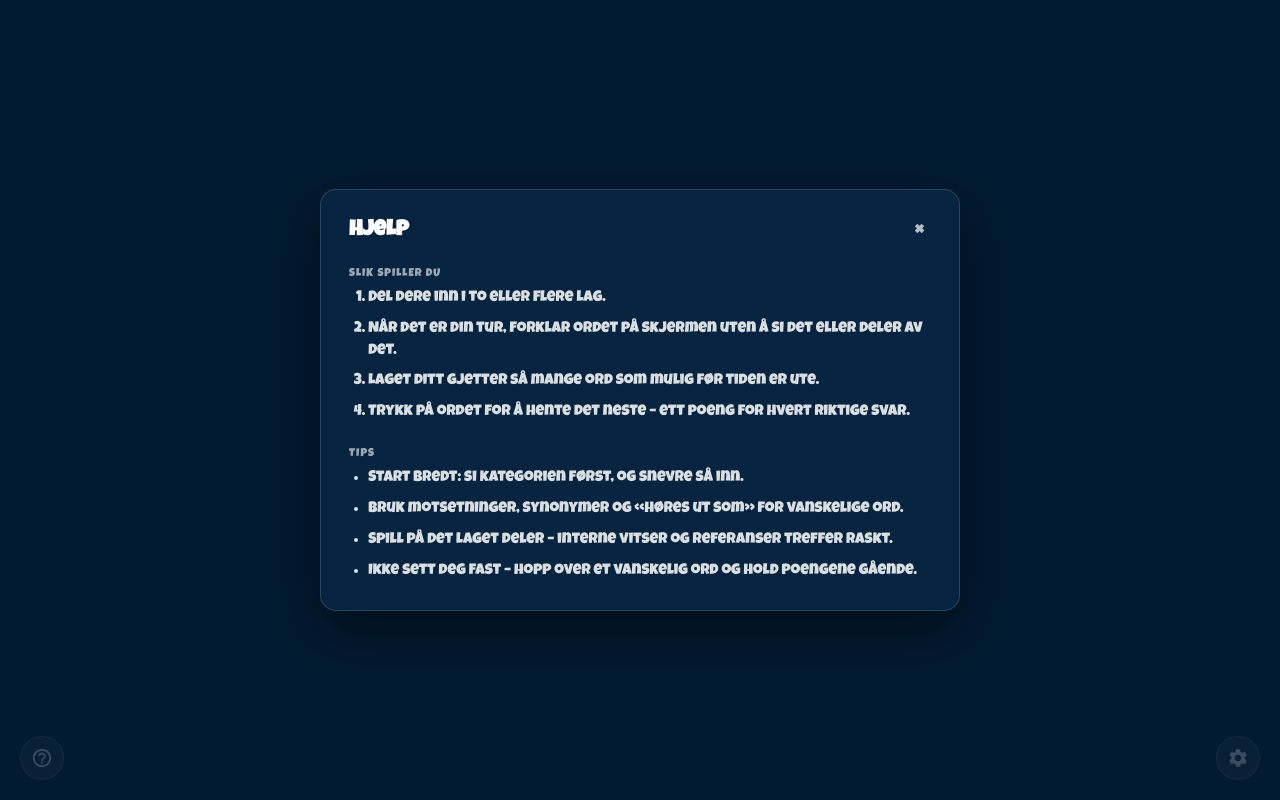
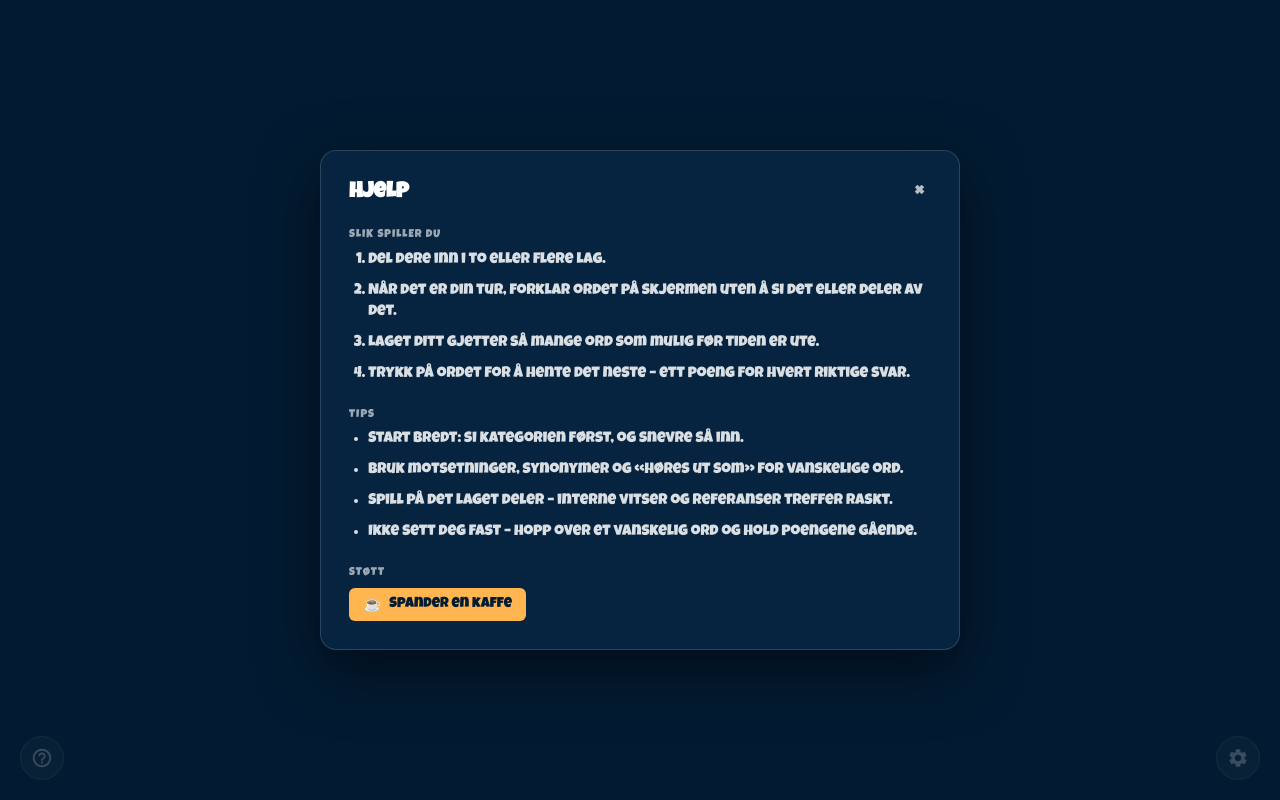
Before and after one commit to thaytharma/play-alias, a React (Vite) app: page / in a window 1280 px wide. Both pictures are taken after a click on the button 42 px from the left and 758 px from the top of the page. Built offline with nearby package versions, Linux system fonts and the light colour scheme.

Commit message:
feat: add a Buy Me a Coffee link to the help modal

```diff
--- a/src/components/RulesModal/RulesModal.module.scss
+++ b/src/components/RulesModal/RulesModal.module.scss
@@ -72,3 +72,21 @@
   border: 1px solid var(--color-border-strong);
   border-radius: 5px;
 }
+
+.coffee {
+  display: inline-flex;
+  align-items: center;
+  align-self: flex-start;
+  gap: 0.5rem;
+  padding: 0.5rem 0.9rem;
+  font-size: 0.9rem;
+  text-decoration: none;
+  color: var(--color-on-primary);
+  background: var(--color-primary);
+  border-radius: 6px;
+  transition: background 150ms ease;
+
+  &:hover {
+    background: var(--color-primary-hover);
+  }
+}
--- a/src/components/RulesModal/RulesModal.tsx
+++ b/src/components/RulesModal/RulesModal.tsx
@@ -50,6 +50,19 @@ const RulesModal: React.FC = () => {
             </li>
           </ul>
         </section>
+
+        <section className={styles.section}>
+          <span className={styles.label}>{t('support')}</span>
+          <a
+            className={styles.coffee}
+            href="https://buymeacoffee.com/thaytharma"
+            target="_blank"
+            rel="noopener noreferrer"
+          >
+            <span aria-hidden="true">☕</span>
+            {t('buyMeCoffee')}
+          </a>
+        </section>
       </div>
     </Modal>
   );
--- a/src/i18n/locales/en.json
+++ b/src/i18n/locales/en.json
@@ -34,5 +34,7 @@
   "tip4": "Don't get stuck — skip a hard word and keep the points flowing.",
   "keyboardShortcuts": "Keyboard shortcuts",
   "shortcutSpace": "Start / next word",
-  "shortcutEsc": "Stop / close"
+  "shortcutEsc": "Stop / close",
+  "support": "Support",
+  "buyMeCoffee": "Buy me a coffee"
 }
--- a/src/i18n/locales/fr.json
+++ b/src/i18n/locales/fr.json
@@ -34,5 +34,7 @@
   "tip4": "Ne bloquez pas : passez un mot difficile et enchaînez les points.",
   "keyboardShortcuts": "Raccourcis clavier",
   "shortcutSpace": "Démarrer / mot suivant",
-  "shortcutEsc": "Arrêter / fermer"
+  "shortcutEsc": "Arrêter / fermer",
+  "support": "Soutien",
+  "buyMeCoffee": "Offre-moi un café"
 }
--- a/src/i18n/locales/no.json
+++ b/src/i18n/locales/no.json
@@ -34,5 +34,7 @@
   "tip4": "Ikke sett deg fast – hopp over et vanskelig ord og hold poengene gående.",
   "keyboardShortcuts": "Hurtigtaster",
   "shortcutSpace": "Start / neste ord",
-  "shortcutEsc": "Stopp / lukk"
+  "shortcutEsc": "Stopp / lukk",
+  "support": "Støtt",
+  "buyMeCoffee": "Spander en kaffe"
 }
```
Also changed, not shown: 1 other file (tests, documents, lock files or other folders).
